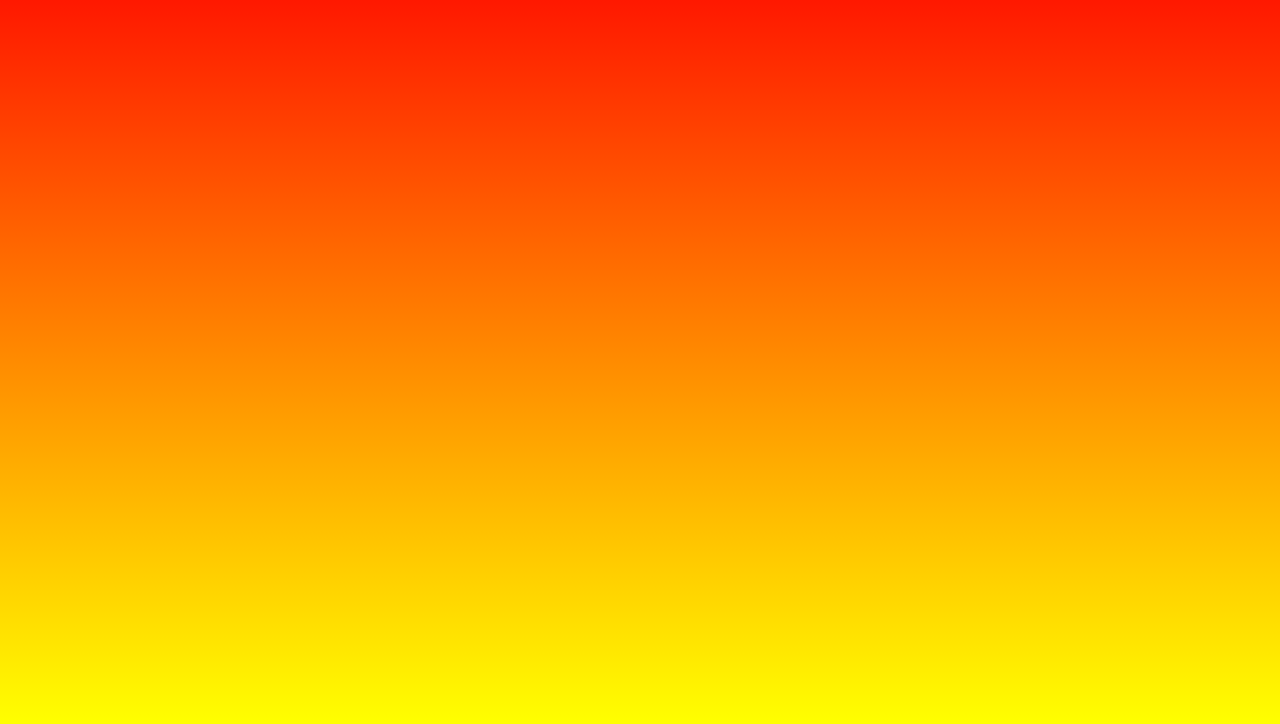
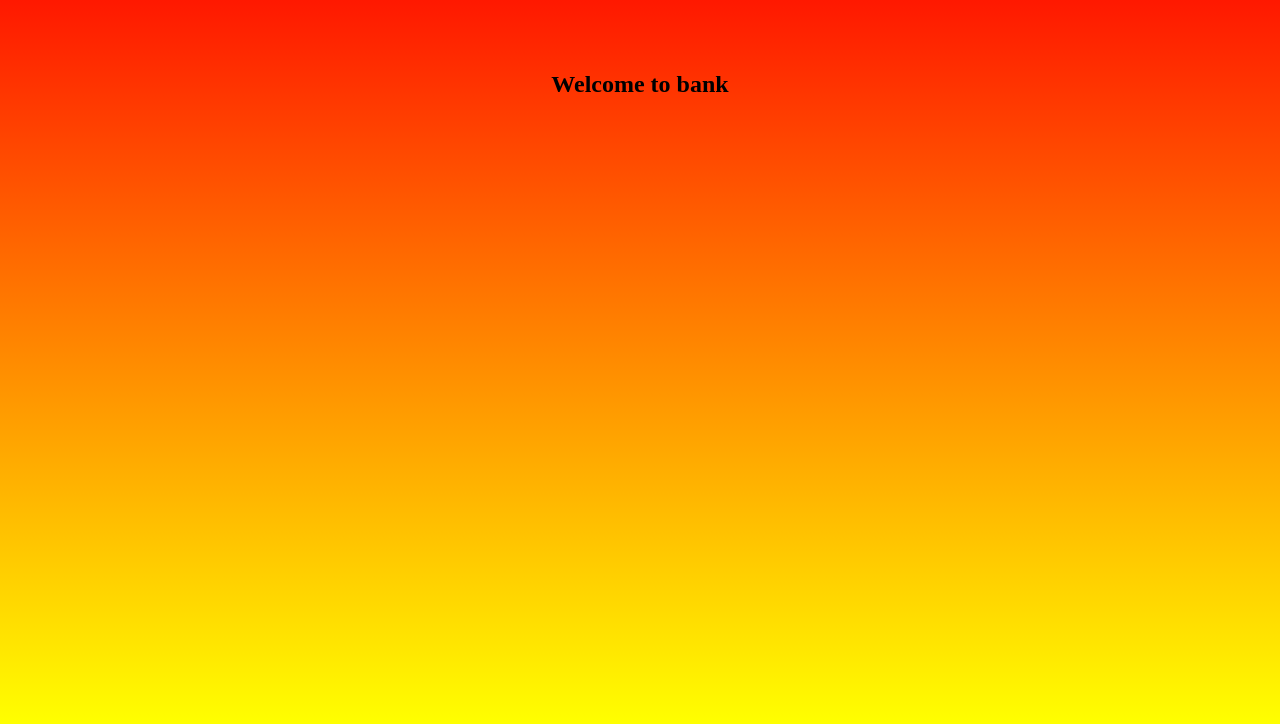
Before and after one commit to gourim123/bankwebapp, a plain HTML site: page index.html in a window 1280 px wide. Shown: the part 76-800 px from the top of the page. Drawn offline with Linux system fonts and the light colour scheme.

Commit message:
Update index.html

```diff
--- a/index.html
+++ b/index.html
@@ -20,6 +20,9 @@
                 </ul>
             </nav>
         </div>
-
+	   <br>
+	    <br>
+	    <br>
+	    <center><h2>Welcome to bank</h2></center>
 </body>
 </html>
```
